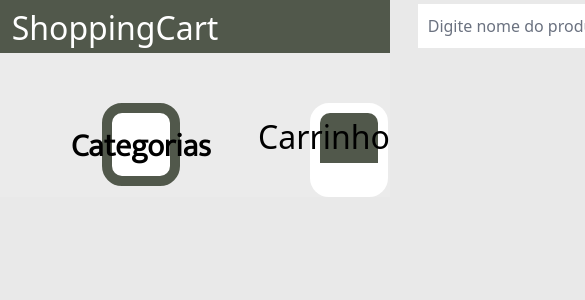
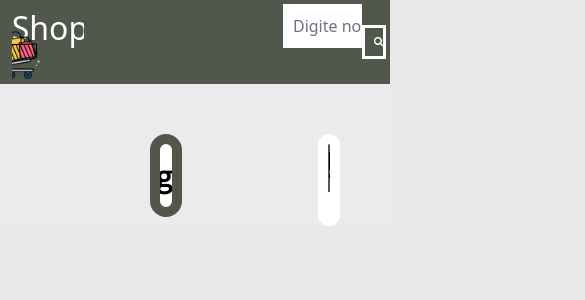
Before and after one commit to DenerRod/portifolio-denerrod, a React (Create React App) app: page /projectShoppingCart in a window 390 px wide. Shown: the top 300 px of the page, 585 px wide, since content can reach past the window. Built offline with nearby package versions, Linux system fonts and the light colour scheme; no server answers.

Commit message:
[ajust overflow css] feat: mobile /home

```diff
--- a/public/index.html
+++ b/public/index.html
@@ -4,7 +4,7 @@
     <meta charset="utf-8" />
     <!-- <link rel="icon" href="%PUBLIC_URL%/favicon.ico" /> -->
     <link rel="shortcut icon" href="%PUBLIC_URL%/programacao.png" type="image/x-png" />
-    <meta name="viewport" content="width=device-width, initial-scale=1.0" />
+    <meta name="viewport" content="width=device-width, initial-scale=1.0">
     <meta
       name="description"
       content="Web site created using create-react-app"
--- a/src/AppMobile.css
+++ b/src/AppMobile.css
@@ -1,14 +1,21 @@
-@media screen and (max-width: 800px) {
+@media only screen and (max-width: 800px) {
+
+  * {
+    margin: 0;
+    padding: 0;
+    box-sizing: border-box;
+    overflow-x: hidden;
+}
 
   .homeContainer {
-    position: static;
+    position:relative;
     width: auto;
     height: auto;
     display: flex;
     background-color: black;
     flex-direction: row;
     justify-content: center;
-    align-items: center
+    align-items: center;
   }
 
   .homeCenter {
@@ -98,14 +105,13 @@
   } */
 
   .welcomeContainer {
-    width: 100%;
+    width: 80%;
     margin-top: 5%;
-    margin-left: 10%;
   }
 
   .containerAboutMe {
     display: flex;
-    width: 100%;
+    width: 95%;
     height: auto;
     flex-direction: column;
     align-items: center;
```
